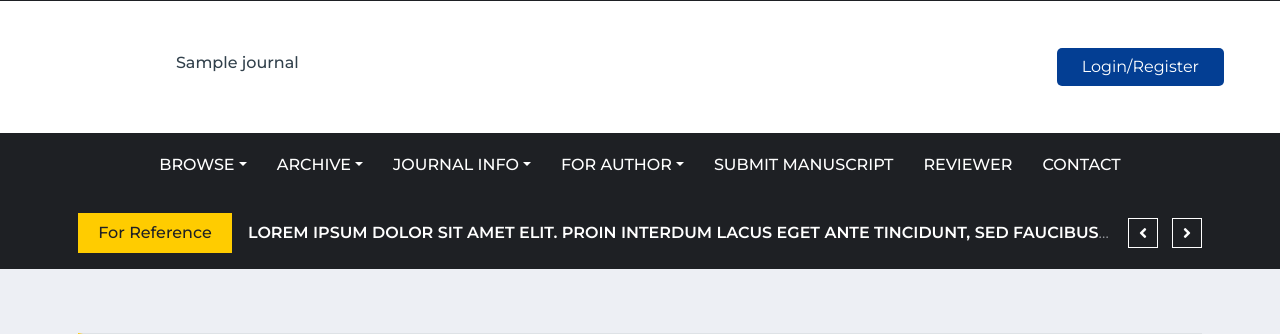
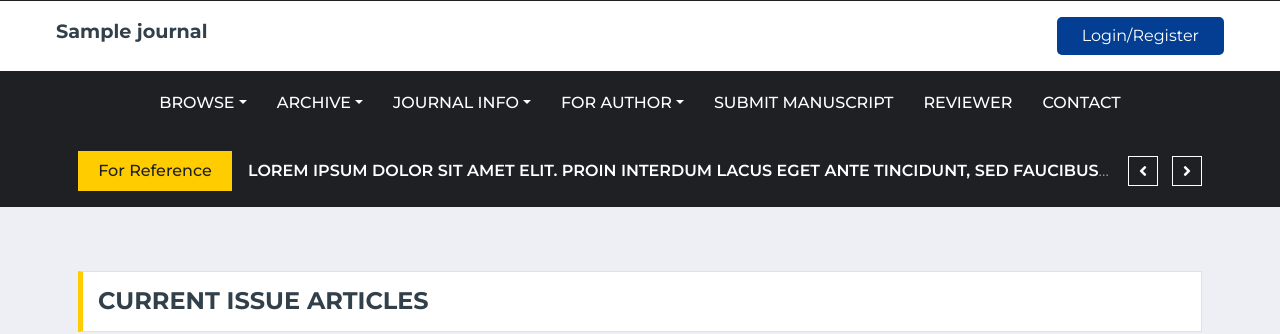
Before and after one commit to godstark82/abhi-journals, a Flask app: template templates/index.html in a window 1280 px wide. Shown: the part 39-373 px from the top of the page. Run offline with Flask 2, Linux system fonts and the light colour scheme; the template is opened without the code that fills it: most values are stand-ins (such as "Sample title", 1, 10 or a date in 2020); grey boxes marked "Sample" are stand-in pictures; parts of the project's set-up code (start-up, migrations or seed data) failed here and were passed over; some libraries are stand-ins or nearby versions.

Commit message:
heading text fixed

```diff
--- a/main.py
+++ b/main.py
@@ -14,8 +14,8 @@ from google.api_core.exceptions import InvalidArgument
 #! Flask app
 app = Flask(__name__)
 app.secret_key = 'journalwebx8949328001'
+# app.config['SERVER_NAME'] = 'abhijournals.com'
 app.config['SERVER_NAME'] = 'abhijournals.com'
-# app.config['SERVER_NAME'] = 'abhijournals.com'
 
 db = get_db()
 
@@ -84,7 +84,7 @@ def Home(subdomain):
 @app.route(Routes.CURRENT_ISSUE, subdomain='<subdomain>')
 def currissue(subdomain):
     # Find the journal that matches the subdomain
-    journal = get_journal(all_journals, subdomain = subdomain)
+    journal = get_journal(all_journals, subdomain = subdomain,)
     error_message = None
 
     # Fetch active volumes for the current journal
@@ -105,7 +105,7 @@ def currissue(subdomain):
 
     # Extract titles from articles
 
-    return render_template(Paths.CURRENT_ISSUE, articles=articles, error_message=error_message, subdomain=subdomain)
+    return render_template(Paths.CURRENT_ISSUE, articles=articles, error_message=error_message, journal = journal)
 
 
 @app.route(Routes.BY_ISSUE, subdomain='<subdomain>')
@@ -114,17 +114,17 @@ def byissue(subdomain):
     journal = get_journal(all_journals, subdomain)
     if not journal.volumes:
         # If there are no volumes, return an empty list of issues
-        return render_template(Paths.BY_ISSUE, issues=[], error_message="No issues found for this journal.", subdomain=subdomain)
+        return render_template(Paths.BY_ISSUE, issues=[], error_message="No issues found for this journal.", journal = journal)
 
     try:
         issues = journal.get_all_issues()
         # Sort issues by issueNumber in descending order
         issues.sort(key=lambda x: x.issue_number, reverse=True)
-        return render_template(Paths.BY_ISSUE, issues=issues, error_message=None, subdomain=subdomain)
+        return render_template(Paths.BY_ISSUE, issues=issues, error_message=None, journal=journal)
 
     except InvalidArgument:
         # Handle the case where there are no issues
-        return render_template(Paths.BY_ISSUE, issues=[], subdomain=subdomain, error_message="No issues found for this journal.")
+        return render_template(Paths.BY_ISSUE, issues=[], journal = journal, error_message="No issues found for this journal.")
 
 @app.route(Routes.ARCHIVE, subdomain='<subdomain>')
 def archive(subdomain):
@@ -142,20 +142,20 @@ def archive(subdomain):
     else:
         error_message = None
     # Pass all volumes to the template
-    return render_template(Paths.ARCHIVE, journal=journal, error_message=error_message, subdomain=subdomain)
+    return render_template(Paths.ARCHIVE, journal=journal, error_message=error_message )
 
 @app.route(Routes.ISSUE_DETAILS + '/<issue_id>/articles/' , subdomain='<subdomain>')
 def issue_details(subdomain, issue_id):
     journal = get_journal(all_journals, subdomain)
     articles = journal.get_all_articles_of_issue(issue_id)
-    return render_template(Paths.ISSUE_DETAILS, articles=articles, subdomain=subdomain)
+    return render_template(Paths.ISSUE_DETAILS, articles=articles, journal=journal)
 
 
 @app.route(Routes.ARTICLE_DETAILS + '/<article_id>', subdomain='<subdomain>')
 def article_details(subdomain, article_id):
     journal = get_journal(all_journals, subdomain)
     article = journal.get_article_by_id(article_id)
-    return render_template(Paths.ARTICLE_DETAILS, subdomain=subdomain, article=article)
+    return render_template(Paths.ARTICLE_DETAILS, journal=journal, article=article)
 
 
 # New route to handle issues for a specific volume
@@ -167,73 +167,73 @@ def volume_issues(subdomain, volume_id):
     if not issues:
         return render_template(Paths.VOLUME_ISSUES, issues=[], error_message="No issues with articles found for this volume.")
     # return volume_id
-    return render_template(Paths.VOLUME_ISSUES, issues=issues, subdomain=subdomain)
+    return render_template(Paths.VOLUME_ISSUES, issues=issues, journal=journal)
 
 
 @app.route(Routes.ABOUT_JOURNAL, subdomain='<subdomain>')
 def about_journal(subdomain):
     doc_id = "s7zN7Ce9XCsEOP63CtUb"
-    return render_template(Paths.ABOUT_JOURNAL, content=page_service.get_page(doc_id), subdomain=subdomain)
+    return render_template(Paths.ABOUT_JOURNAL, content=page_service.get_page(doc_id), journal = journal)
 
 @app.route(Routes.AIM_AND_SCOPE, subdomain='<subdomain>')
 def aimnscope(subdomain):
     doc_id = "w45mTbOFFg54c7HSU4Ay"
-    return render_template(Paths.AIM_AND_SCOPE, content=page_service.get_page(doc_id), subdomain=subdomain)
+    return render_template(Paths.AIM_AND_SCOPE, content=page_service.get_page(doc_id), journal = journal)
 
 @app.route(Routes.EDITORIAL_BOARD, subdomain='<subdomain>')
 def editboard(subdomain):
     eb_members = editorial_service.get_all_editorial_board_members()
-    return render_template(Paths.EDITORIAL_BOARD, board_members=eb_members, subdomain=subdomain)
+    return render_template(Paths.EDITORIAL_BOARD, board_members=eb_members, journal = journal)
 
 @app.route(Routes.PUBLICATION_ETHICS, subdomain='<subdomain>')
 def pubethics(subdomain):
     doc_id = "W6bSKPFmVh6ejZMVxsWr"
-    return render_template(Paths.PUBLICATION_ETHICS, content=page_service.get_page(doc_id), subdomain=subdomain)
+    return render_template(Paths.PUBLICATION_ETHICS, content=page_service.get_page(doc_id), journal = journal)
 
 
 @app.route(Routes.PEER_REVIEW_PROCESS, subdomain='<subdomain>')
 def peerpro(subdomain):
 
     doc_id = "CZpNkvbYXi0Ae5RQASJp"
-    return render_template(Paths.PEER_REVIEW_PROCESS, content=page_service.get_page(doc_id), subdomain=subdomain)
+    return render_template(Paths.PEER_REVIEW_PROCESS, content=page_service.get_page(doc_id), journal = journal)
 
 
 @app.route(Routes.INDEXING_AND_ABSTRACTING, subdomain='<subdomain>')
 def indnabs(subdomain):
-    return render_template(Paths.INDEXING_AND_ABSTRACTING, subdomain=subdomain)
+    return render_template(Paths.INDEXING_AND_ABSTRACTING, journal = journal)
 
 @app.route(Routes.SUBMIT_ONLINE_PAPER, subdomain='<subdomain>')
 def subon(subdomain):
-    return render_template(Paths.SUBMIT_ONLINE_PAPER, subdomain=subdomain)
+    return render_template(Paths.SUBMIT_ONLINE_PAPER, journal = journal)
 
 @app.route(Routes.TOPICS, subdomain='<subdomain>')
 def topic(subdomain):
     doc_id = "QoxjARRGKlL7BKUtcpQM"
-    return render_template(Paths.TOPICS, content=page_service.get_page(doc_id), subdomain=subdomain)
+    return render_template(Paths.TOPICS, content=page_service.get_page(doc_id), journal = journal)
 
 @app.route(Routes.AUTHOR_GUIDELINES, subdomain='<subdomain>')
 def authgl(subdomain):
 
     doc_id = "4OJKeKoJ3LStfoEU88Hu"
-    return render_template(Paths.AUTHOR_GUIDELINES, content=page_service.get_page(doc_id), subdomain=subdomain)
+    return render_template(Paths.AUTHOR_GUIDELINES, content=page_service.get_page(doc_id), journal = journal)
 
 @app.route(Routes.COPYRIGHT_FORM, subdomain='<subdomain>')
 def crform(subdomain):
-    return render_template(Paths.COPYRIGHT_FORM, subdomain=subdomain)
+    return render_template(Paths.COPYRIGHT_FORM, journal = journal)
 @app.route(Routes.CHECK_PAPER_STATUS, subdomain='<subdomain>')
 def checkpapstat(subdomain):
-    return render_template(Paths.CHECK_PAPER_STATUS, subdomain=subdomain)
+    return render_template(Paths.CHECK_PAPER_STATUS, journal = journal)
 @app.route(Routes.MEMBERSHIP, subdomain='<subdomain>')
 def mship(subdomain):
-    return render_template(Paths.MEMBERSHIP, subdomain=subdomain)
+    return render_template(Paths.MEMBERSHIP, journal = journal)
 @app.route(Routes.SUBMIT_MANUSCRIPT, subdomain='<subdomain>')
 def submitmanscr(subdomain):
-    return render_template(Paths.SUBMIT_MANUSCRIPT, subdomain=subdomain)
+    return render_template(Paths.SUBMIT_MANUSCRIPT, journal = journal)
 @app.route(Routes.REVIEWER, subdomain='<subdomain>')
 def reviewer(subdomain):
 
     doc_id = "GiZuANsNXJTxZdt8jQbR"
-    return render_template(Paths.REVIEWER, content=page_service.get_page(doc_id), subdomain=subdomain)
+    return render_template(Paths.REVIEWER, content=page_service.get_page(doc_id), journal = journal)
 
 @app.route(Routes.CONTACT, subdomain='<subdomain>', methods=['GET', 'POST'])
 def ContactUs(subdomain):
@@ -255,7 +255,7 @@ def ContactUs(subdomain):
         flash('Your message has been successfully submitted!', 'success')
         return redirect(url_for('ContactUs'))
 
-    return render_template(Paths.CONTACT, content=content, subdomain=subdomain)
+    return render_template(Paths.CONTACT, content=content, journal = journal)
 
 
 @app.route(Routes.GET_SOCIAL_LINKS, subdomain='<subdomain>')
--- a/templates/layout.html
+++ b/templates/layout.html
@@ -21,23 +21,6 @@
 
     <!-- Customized Bootstrap Stylesheet -->
     <link href="{{ url_for('static', filename='css/style.css') }}" rel="stylesheet">
-    <style>
-        .heading-text {
-            width: 100%;
-            height: 100px;
-            font-size: 28px;
-            line-height: 1.2;
-            display: flex;
-            flex-direction: column;
-            align-items: center;
-            justify-content: center;
-            text-align: center;
-        }
-
-        .heading-text span {
-            display: block;
-        }
-    </style>
 </head>
 
 <body>
@@ -91,7 +74,10 @@
             <div class="col-lg-4">
                 <a href="/" class="navbar-brand p-0 d-none d-lg-block">
                     <div class="heading-text">
-                        <h6 class=" ">{{ journal.title }}</h6>
+                        <h6>
+                            <span style="font-size: 1.2em; font-weight: bold;">{{ ' '.join(journal.title.split()[:5]) }}</span><br>
+                            <span style="font-weight: bold;">{{ ' '.join(journal.title.split()[5:]) }}</span>
+                        </h6>
                     </div>
                 </a>
             </div>
```
